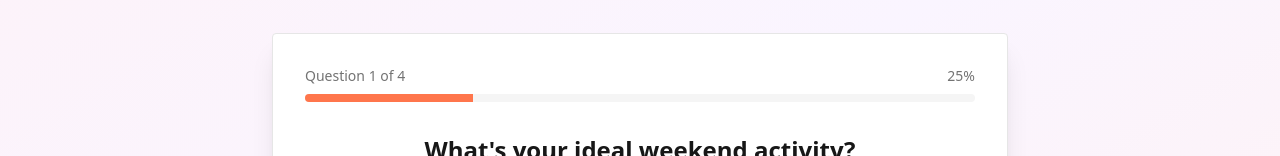
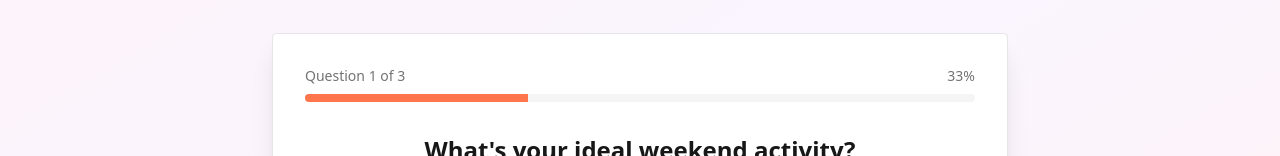
Before and after one commit to ashephard15/shopbv-rebrand-magic, a React (Vite) app: page /fragrance-quiz in a window 1280 px wide. Shown: the part 417-573 px from the top of the page. Built offline with nearby package versions, Linux system fonts and the light colour scheme; the HTML template or start-up script is replaced by a standard one.

Commit message:
Fix: Auto-answer last quiz question

```diff
--- a/src/pages/FragranceQuiz.tsx
+++ b/src/pages/FragranceQuiz.tsx
@@ -57,16 +57,6 @@ const FragranceQuiz = () => {
         { text: "Fall - cozy sweater weather", value: "warm" },
         { text: "Spring - fresh blooms and renewal", value: "fresh" },
         { text: "Winter - elegant and mysterious", value: "sophisticated" },
-      ],
-    },
-    {
-      id: 4,
-      question: "Your signature scent would be...",
-      options: [
-        { text: "Fruity and exotic", value: "tropical" },
-        { text: "Vanilla and caramel", value: "warm" },
-        { text: "Citrus and herbs", value: "fresh" },
-        { text: "Woody and floral", value: "sophisticated" },
       ],
     },
   ];
```
